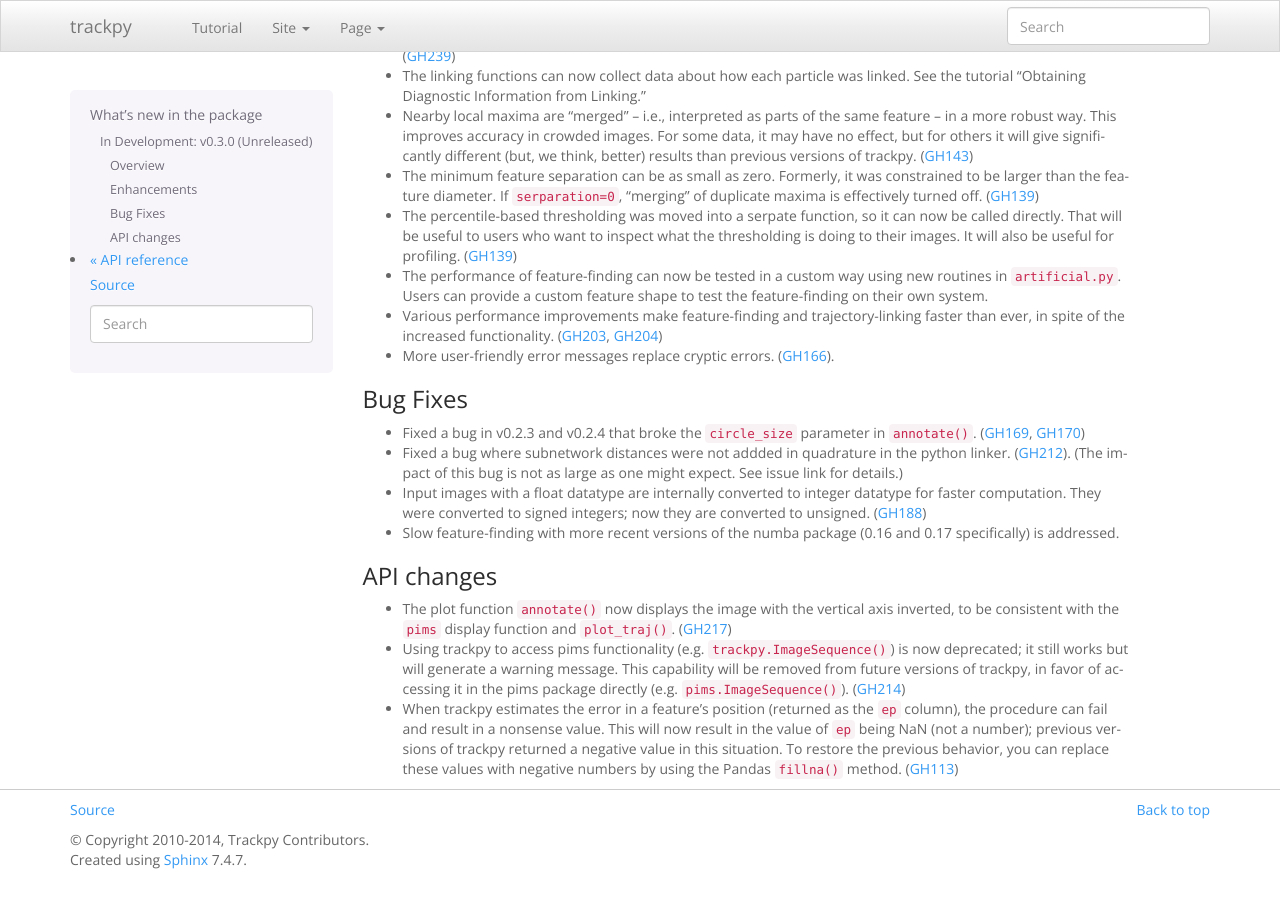
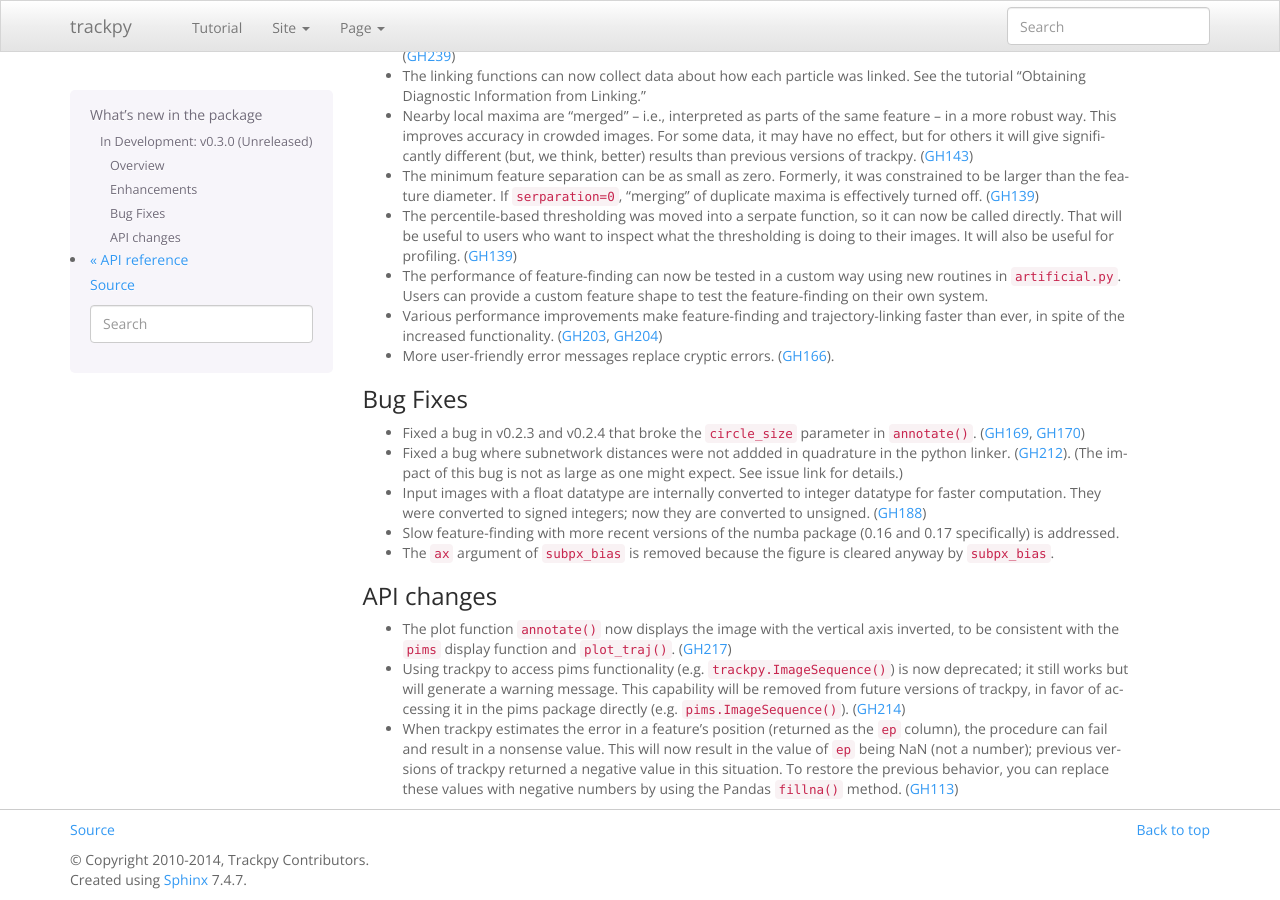
Before and after one commit to soft-matter/trackpy, a Sphinx documentation site: the page built from doc/whatsnew.rst, in a window 1280 px wide and 900 px high, scrolled down 569 px. Built offline with Sphinx 7.4.7, drawn with Linux system fonts in a browser that asks for light colours; pages that are not in the unit, such as notebooks, are missing from menus; the version number could not be read and is left out.

Commit message:
DOC Add subpx_bias change to release notes

```diff
--- a/doc/releases/v0.3.0.txt
+++ b/doc/releases/v0.3.0.txt
@@ -41,6 +41,7 @@
 - Fixed a bug where subnetwork distances were not addded in quadrature in the python linker. (:issue:`212`). (The impact of this bug is not as large as one might expect. See issue link for details.)
 - Input images with a float datatype are internally converted to integer datatype for faster computation. They were converted to signed integers; now they are converted to unsigned. (:issue:`188`)
 - Slow feature-finding with more recent versions of the numba package (0.16 and 0.17 specifically) is addressed.
+- The ``ax`` argument of ``subpx_bias`` is removed because the figure is cleared anyway by ``subpx_bias``.
 
 API changes
 ~~~~~~~~~~~
```
